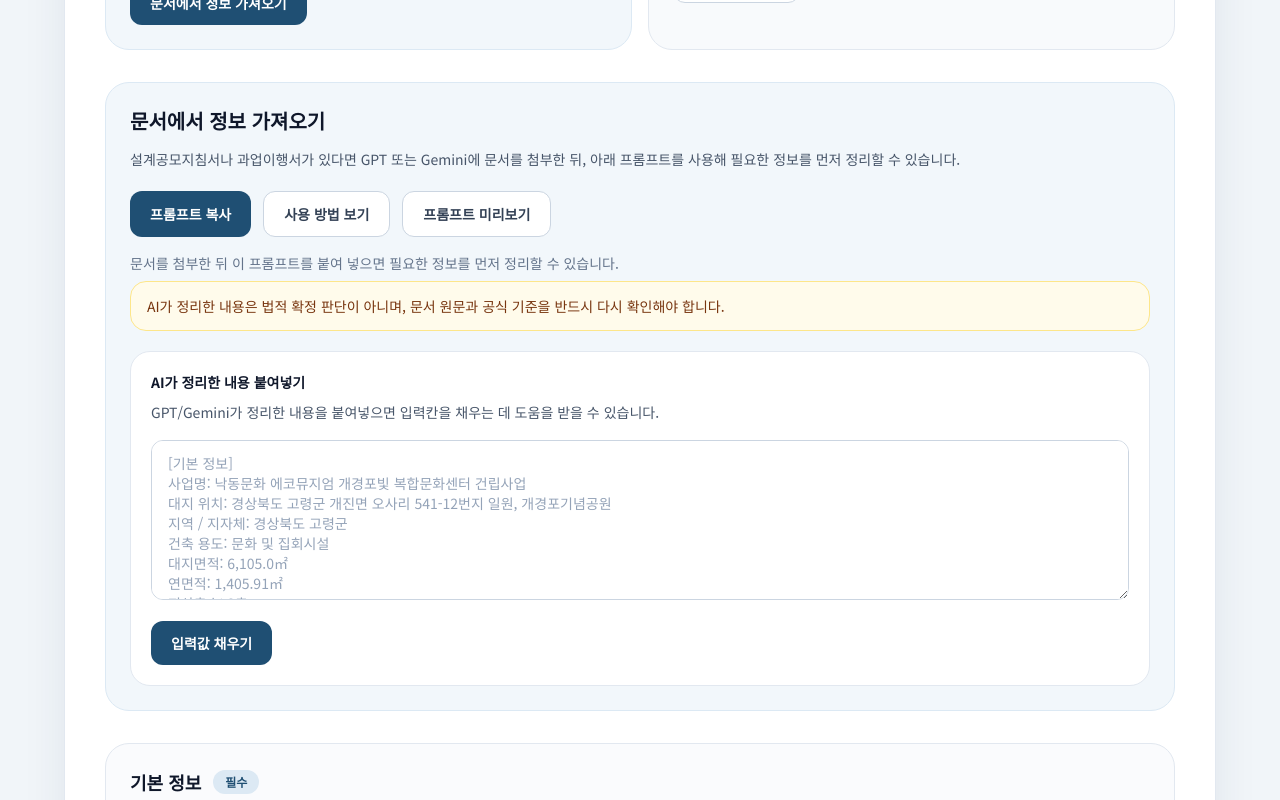
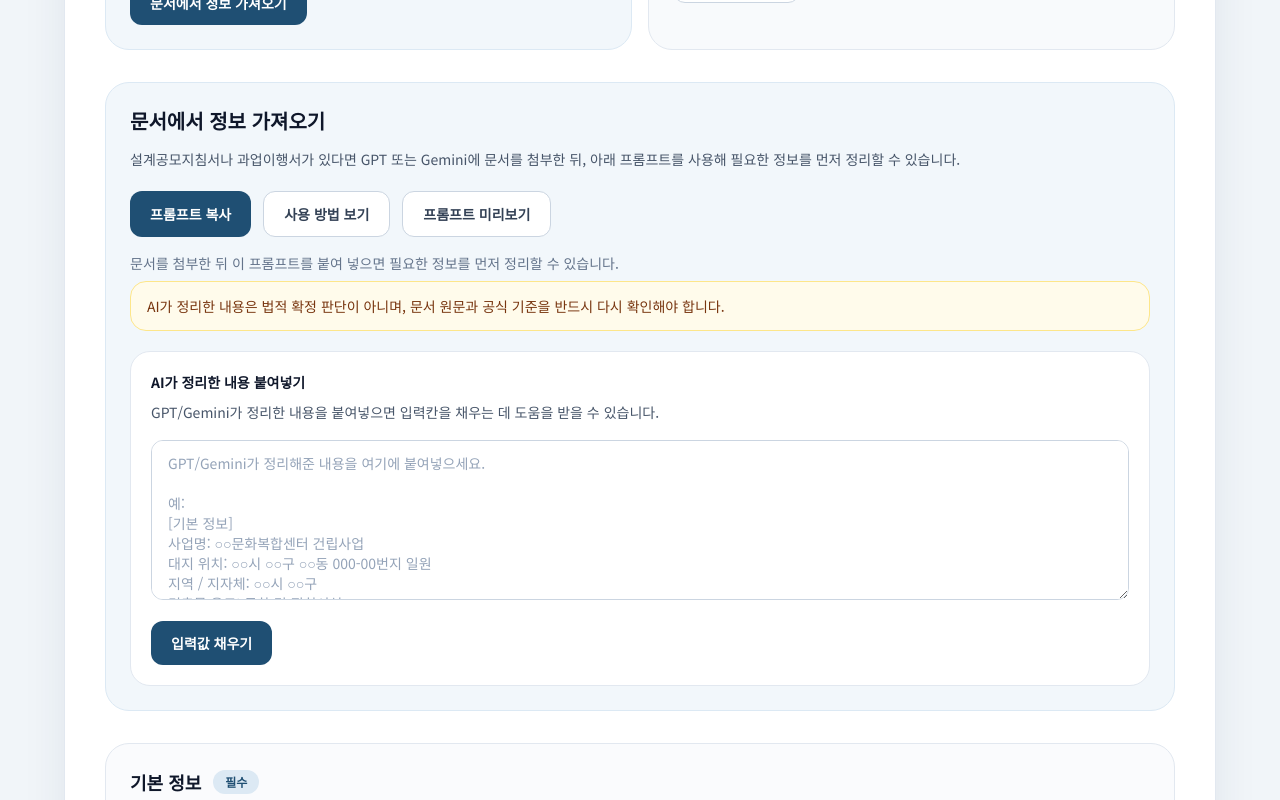
Before and after one commit to Yurorong/ArchiCode, a Next.js app: page / in a window 1280 px wide. Shown: the part 385-1185 px from the top of the page. Built offline with nearby package versions, Linux system fonts and the light colour scheme.

Commit message:
예시텍스트수정

```diff
--- a/app/check/check-page-content.tsx
+++ b/app/check/check-page-content.tsx
@@ -740,18 +740,37 @@ export default function CheckPageContent() {
                   setRecognizedItems([]);
                   setMissingItems([]);
                 }}
-                placeholder={`[기본 정보]
-사업명: 낙동문화 에코뮤지엄 개경포빛 복합문화센터 건립사업
-대지 위치: 경상북도 고령군 개진면 오사리 541-12번지 일원, 개경포기념공원
-지역 / 지자체: 경상북도 고령군
-건축 용도: 문화 및 집회시설
-대지면적: 6,105.0㎡
-연면적: 1,405.91㎡
-지상층수: 3층
-지하층수: 없음
-건축물 높이: 확인 필요
+                placeholder={`GPT/Gemini가 정리해준 내용을 여기에 붙여넣으세요.
+
+예:
+[기본 정보]
+사업명: ○○문화복합센터 건립사업
+대지 위치: ○○시 ○○구 ○○동 000-00번지 일원
+지역 / 지자체: ○○시 ○○구
+건축물 용도: 문화 및 집회시설
+대지면적: 1234.56㎡
+연면적: 987.65㎡
+지상층수:
+지하층수:
+건축물 높이:
 건축 행위: 신축
-공공 / 민간: 공공`}
+공공 / 민간: 공공
+
+[토지이용 관련 정보]
+용도지역:
+용도지구:
+용도구역:
+지구단위계획구역 여부:
+
+[특수 조건]
+문화재 관련 여부:
+하천 관련 여부:
+학교환경 관련 여부:
+산지 관련 여부:
+농지 관련 여부:
+
+[확인 필요]
+문서에서 확인되지 않은 정보:`}
                 className="input-field mt-4 min-h-40 resize-y"
               />
               <div className="mt-4 flex flex-wrap items-center gap-3">
```
